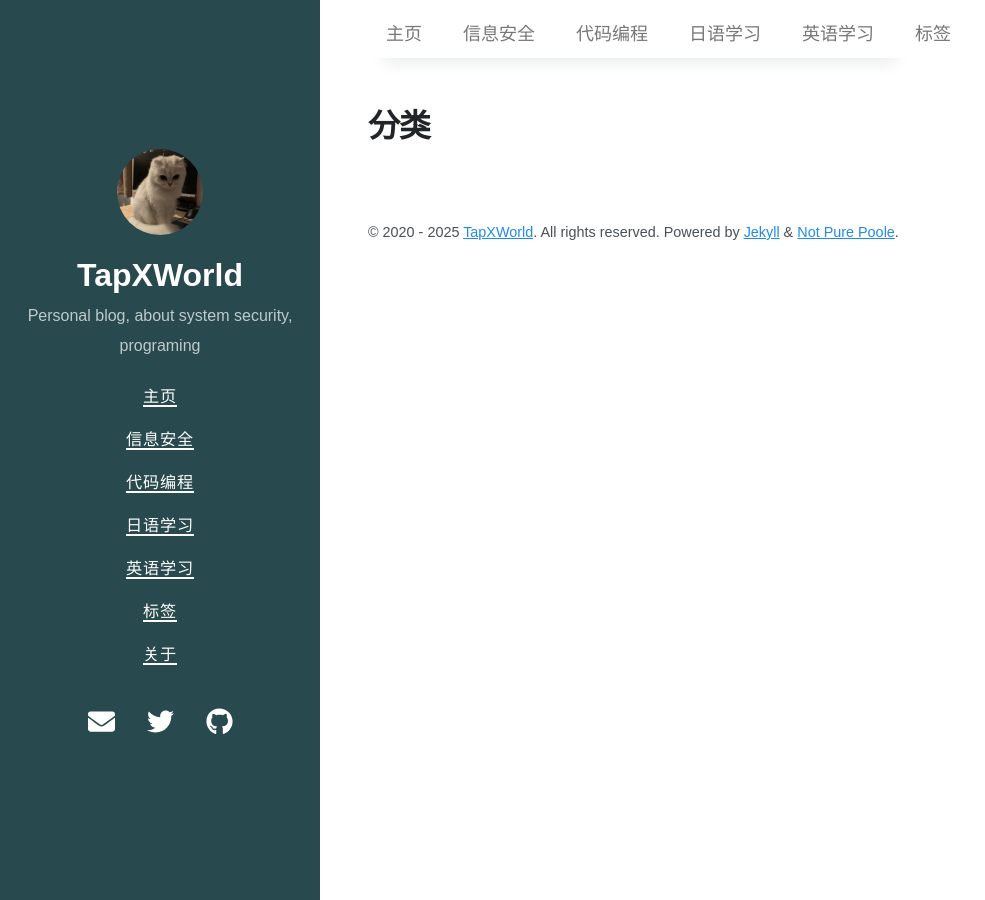
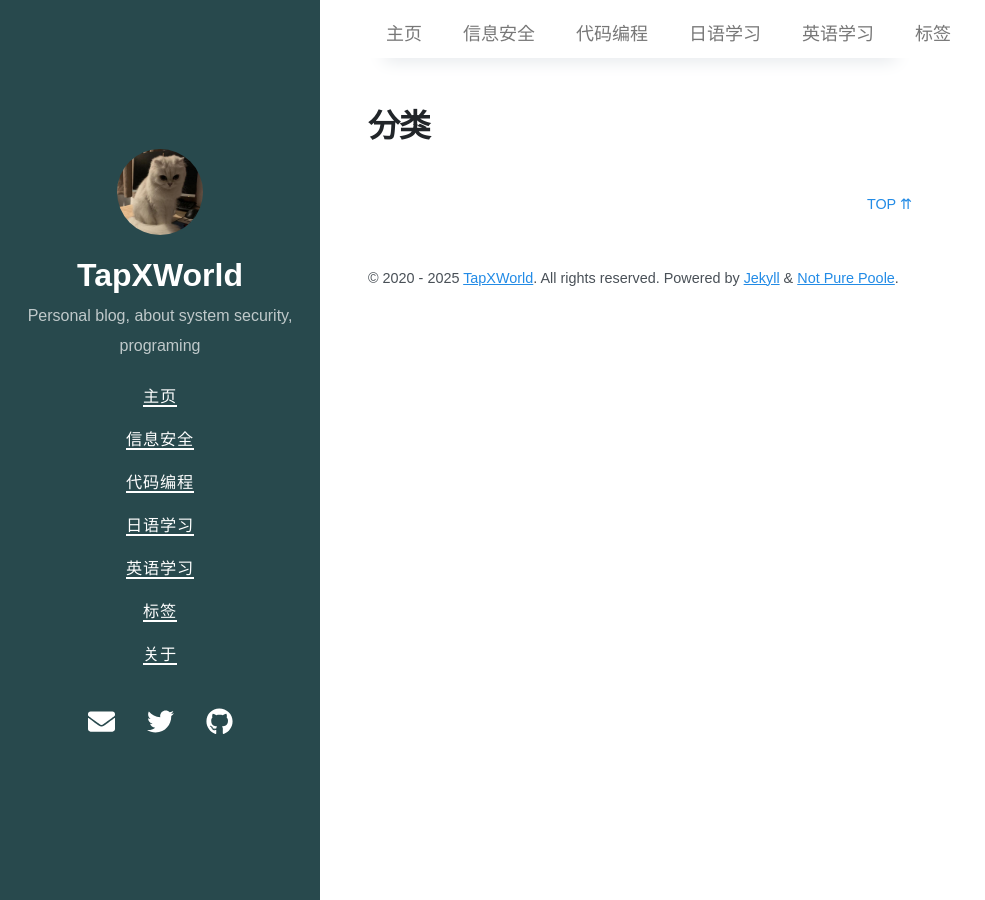
Before and after one commit to TapXWorld/tapxworld.github.io, a Jekyll site: the page built from categories.md, in a window 1280 px wide. Shown: the whole page, without its empty margins (0-985 px from the left). Built offline with Jekyll 4.4.1, drawn with Linux system fonts in a browser that asks for light colours; nearby versions of some CDN libraries.

Commit message:
move {top} link

```diff
--- a/_layouts/archive-taxonomies.html
+++ b/_layouts/archive-taxonomies.html
@@ -72,12 +72,10 @@ layout: default
           </li>
         {%- endfor -%}
       </ul>
-
     {%- endif -%}
   {%- endfor -%}
-  <a href="#" onclick="backToTop()" class="back-to-top">Top &#8648;</a>
 {%- endfor -%}
-
+<a href="#" onclick="backToTop()" class="back-to-top">Top &#8648;</a>
 <script>
   function backToTop() {
     const main = document.getElementById("site-main");
```
